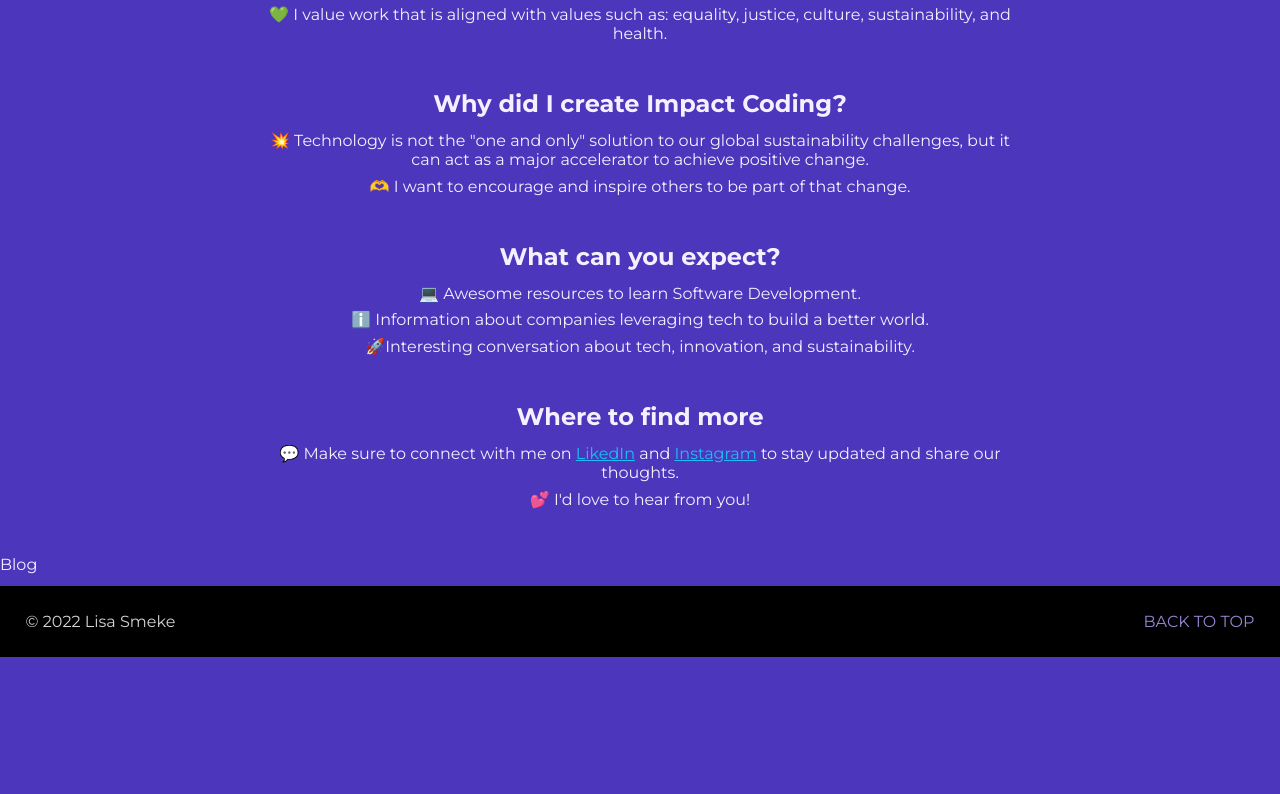
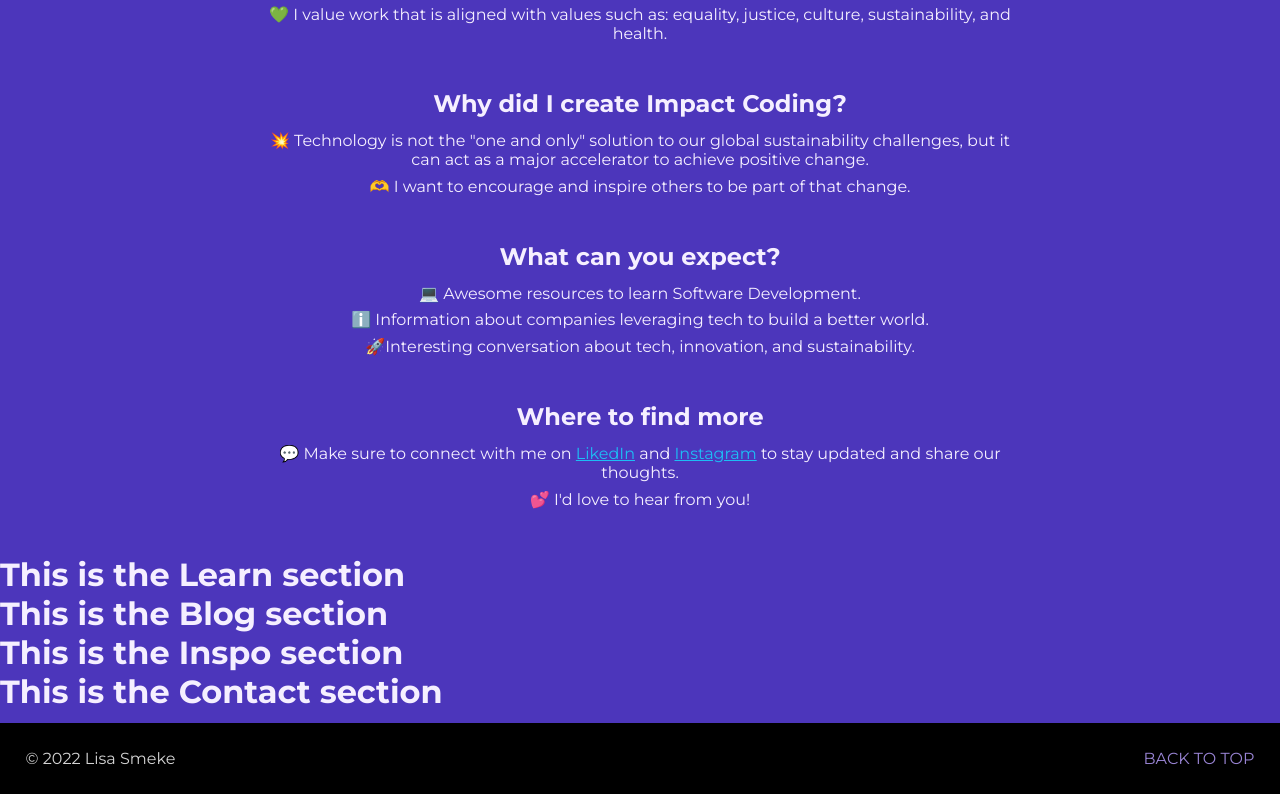
Before and after one commit to LisaSmeke/React-Project, a React (Create React App) app in the folder my-app/: page / in a window 1280 px wide. Shown: the part 899-1693 px from the top of the page. Before the commit the page ends 1556 px from the top, so only its background shows below. Built offline with nearby package versions, Linux system fonts and the light colour scheme.

Commit message:
Add more page components

```diff
--- a/my-app/src/App.tsx
+++ b/my-app/src/App.tsx
@@ -1,7 +1,10 @@
 import React from 'react';
 import Nav from './components/Nav/Nav';
 import About from './components/pages/About/About';
+import Learn from './components/pages/Learn/Learn';
 import Blog from './components/pages/Blog/Blog';
+import Inspo from './components/pages/Inspo/Inspo';
+import Contact from './components/pages/Contact/Contact';
 import Footer from './components/Footer/Footer';
 
 function App() {
@@ -9,7 +12,10 @@ function App() {
     <>
       <Nav />
       <About />
+      <Learn />
       <Blog />
+      <Inspo />
+      <Contact />
       <Footer />
     </>
   );
--- a/my-app/src/components/pages/Blog/Blog.tsx
+++ b/my-app/src/components/pages/Blog/Blog.tsx
@@ -2,7 +2,11 @@ import React from 'react';
 import styles from './Blog.module.css';
 
 const Blog = () => {
-  return <div>Blog</div>;
+  return (
+    <div>
+      <h1>This is the Blog section</h1>
+    </div>
+  );
 };
 
 export default Blog;
--- /dev/null
+++ b/my-app/src/components/pages/Contact/Contact.tsx
@@ -0,0 +1,12 @@
+import React from 'react';
+import styles from './Contact.module.css';
+
+const Contact = () => {
+  return (
+    <div>
+      <h1>This is the Contact section</h1>
+    </div>
+  );
+};
+
+export default Contact;
--- /dev/null
+++ b/my-app/src/components/pages/Inspo/Inspo.tsx
@@ -0,0 +1,12 @@
+import React from 'react';
+import styles from './Inspo.module.css';
+
+const Inspo = () => {
+  return (
+    <div>
+      <h1>This is the Inspo section</h1>
+    </div>
+  );
+};
+
+export default Inspo;
--- /dev/null
+++ b/my-app/src/components/pages/Learn/Learn.tsx
@@ -0,0 +1,12 @@
+import React from 'react';
+import styles from './Learn.module.css';
+
+const Learn = () => {
+  return (
+    <div>
+      <h1>This is the Learn section</h1>
+    </div>
+  );
+};
+
+export default Learn;
```
Also changed, not shown: my-app/src/components/pages/Blog/posts.json (renamed from my-app/src/components/pages/Blog/articles.json, +5 -3 lines), my-app/src/components/pages/Contact/Contact.module.css (added), my-app/src/components/pages/Inspo/Inspo.module.css (added).
